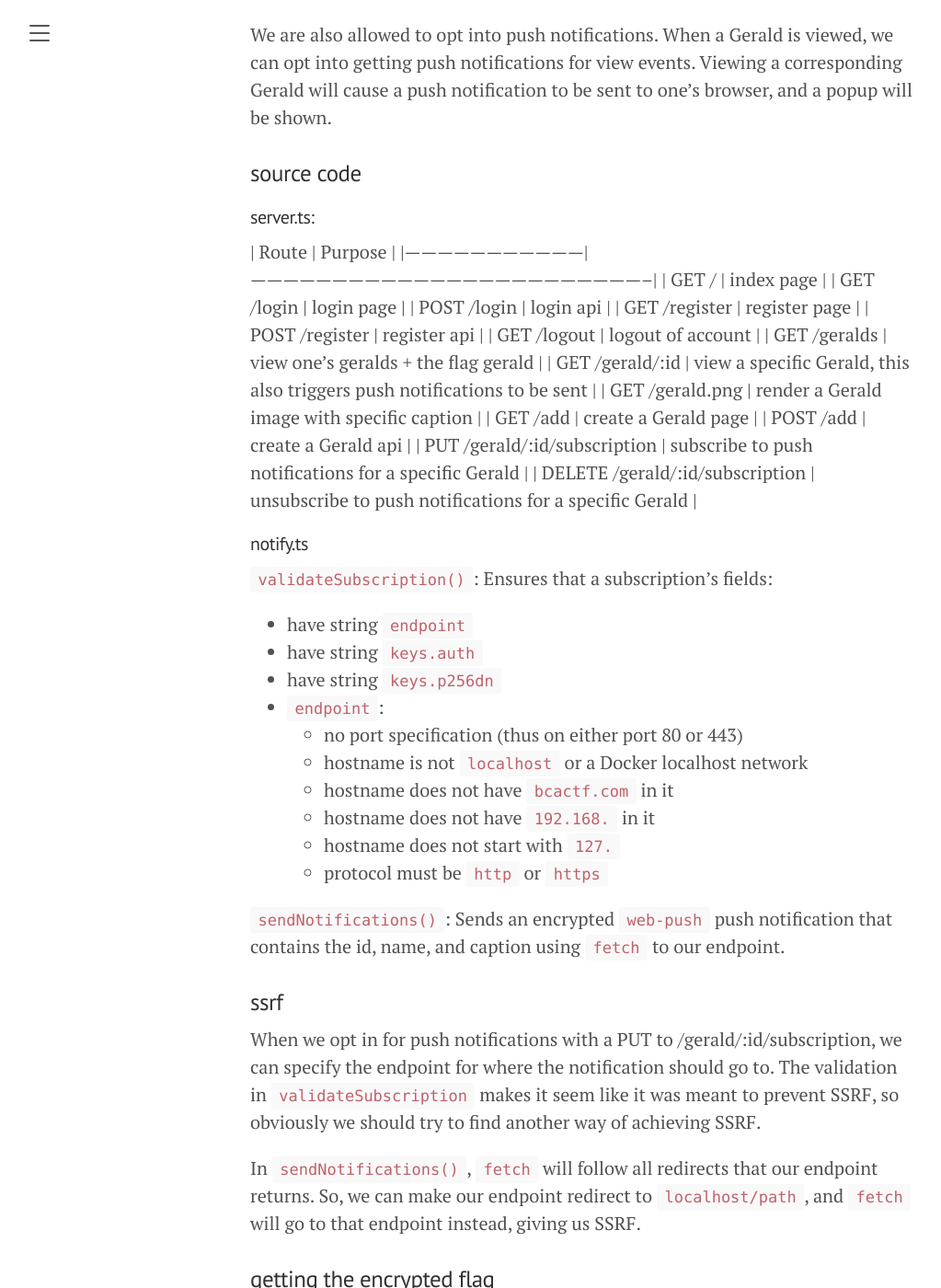
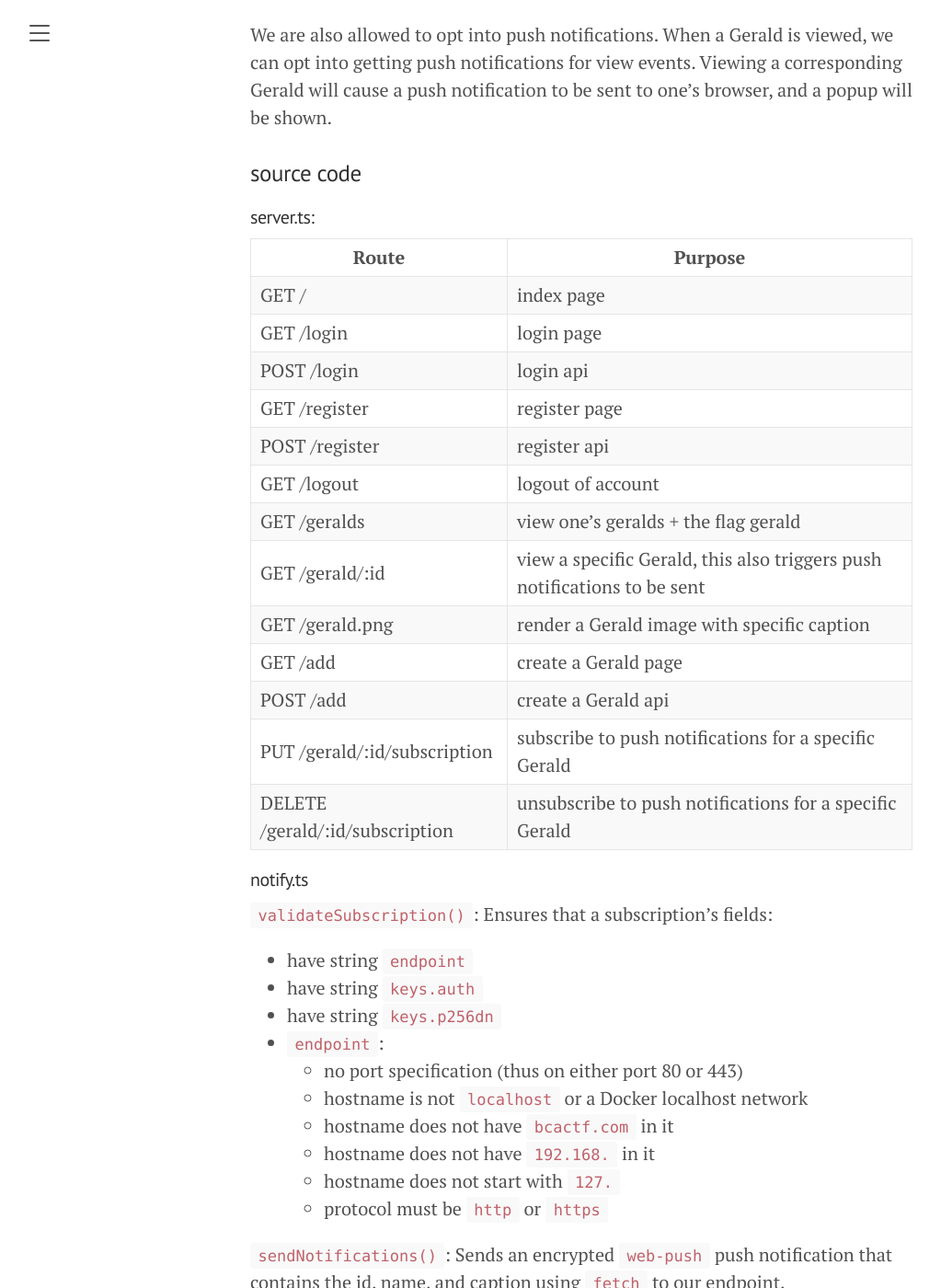
Before and after one commit to joshdabosh/blog, a Jekyll site: the page built from _posts/2021-06-17-bcactf-gerald-catalog.md, in a window 1280 px wide and 1400 px high, scrolled down 607 px. Shown: the whole window at 92% size, without its empty margins (8-1031 px from the left). Built offline with Jekyll 4.4.1, drawn with Linux system fonts in a browser that asks for light colours; some of the changed text lies outside the part shown.

```diff
--- a/_posts/2021-06-17-bcactf-gerald-catalog.md
+++ b/_posts/2021-06-17-bcactf-gerald-catalog.md
@@ -15,6 +15,7 @@ We are also allowed to opt into push notifications. When a Gerald is viewed, we
 
 ### source code
 #### server.ts:
+
 | Route                           | Purpose                                                                  |
 |---------------------------------|--------------------------------------------------------------------------|
 | GET /                           | index page                                                               |
@@ -147,7 +148,7 @@ This sets up two push notification events. One will trigger when we view `510afe
 
 This causes the server to "view" `a5721434-b800-4c97-b3cd-8f05ba6911ab` when `fetch` follows the redirect. Viewing `a5721434-b800-4c97-b3cd-8f05ba6911ab` will cause another push notification containing the encrypted flag to be sent to our server B, which prints out the base64 encoding of it.
 
-### decrypting the Flag
+### decrypting the flag
 To decrypt the flag, I used [https://github.com/web-push-libs/ecec](https://github.com/web-push-libs/ecec). There is a convenient decryption utility that is included in the build instructions.
 
 To use it, we'll need our auth secret (the `auth` field of our request), the private key that we generated, and the URL-safe base64 version of the data received by our server.
```
